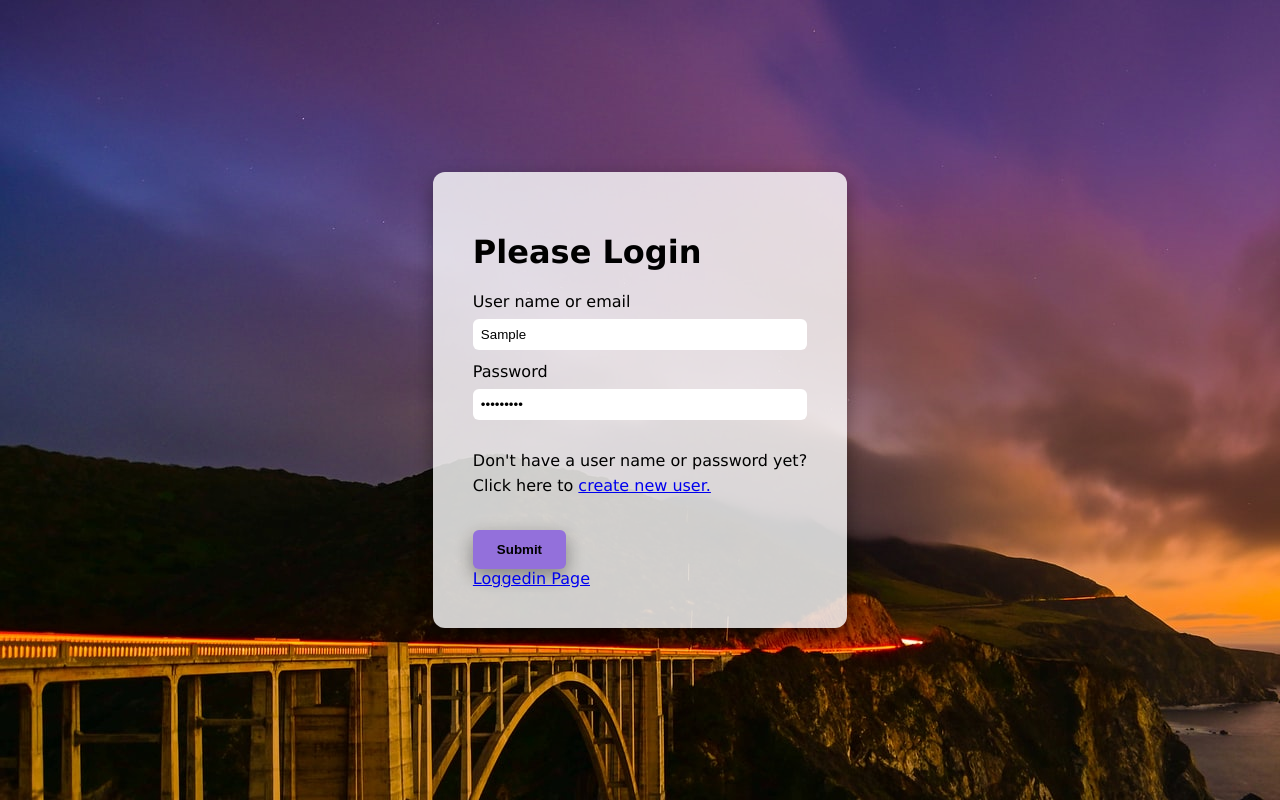
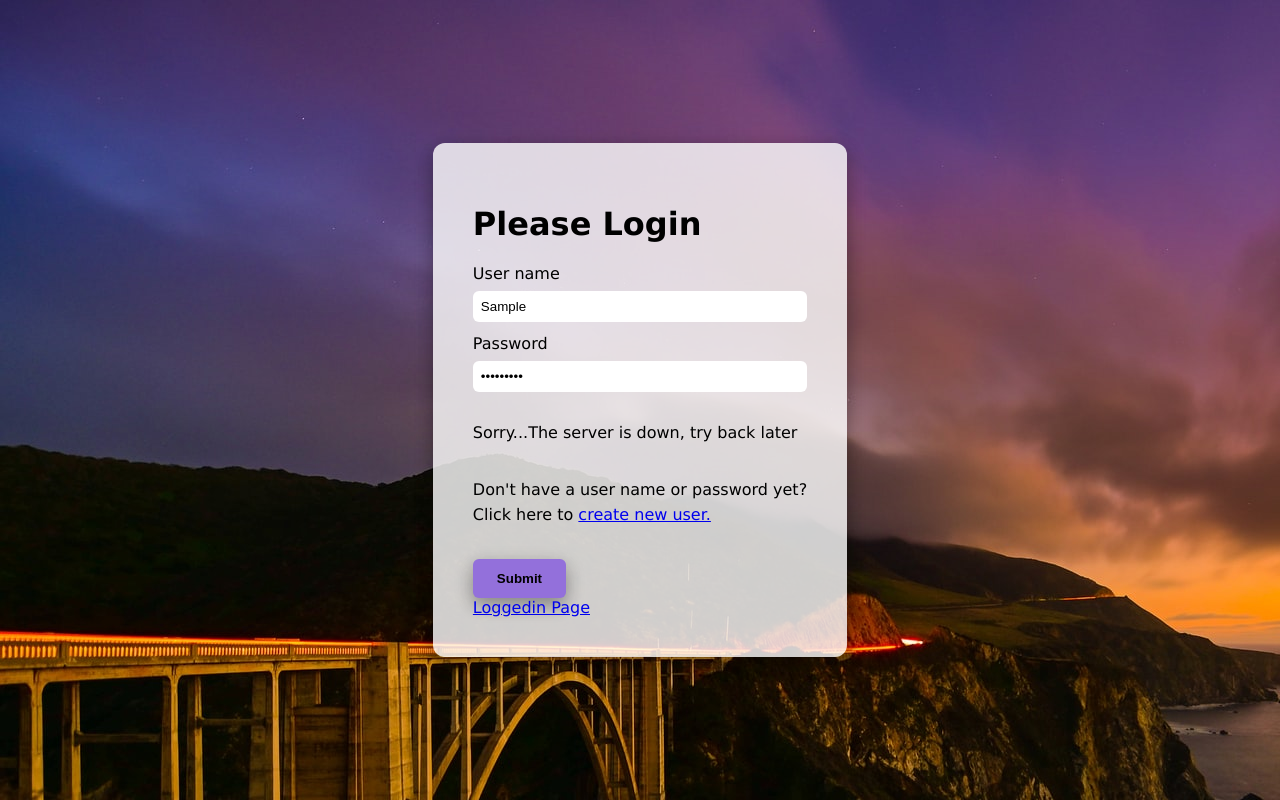
Before and after one commit to nickcarls0n/userlogin, a React (Create React App) app: page / in a window 1280 px wide. Both pictures are taken after typing "Sample", "Sample123" into the empty fields and a click on the button "Submit". Built offline with nearby package versions, Linux system fonts and the light colour scheme; no server answers; what aws-amplify would draw is missing.

Commit message:
login is working!

```diff
--- a/src/App.tsx
+++ b/src/App.tsx
@@ -1,20 +1,25 @@
-import React from 'react';
-import './App.css';
-import LoginPage from './pages';
+import React from "react";
+import "./App.css";
+import LoginPage from "./pages";
 import { BrowserRouter as Router, Routes, Route } from "react-router-dom";
-import LoggedinPage from './pages/LoggedinPage';
-import CreateNewUser from './pages/CreateNewUser';
-import ErrorPage from './pages/ErrorPage';
+import LoggedinPage from "./pages/LoggedinPage";
+import CreateNewUser from "./pages/CreateNewUser";
+import { getToken } from "./service/AuthServices";
 
 function App() {
   return (
     <Router>
-    <Routes>
-      <Route path="/" element={<LoginPage />} />
-      <Route path="/loggedinpage" element={<LoggedinPage />} />
-      <Route path="/createnewuser" element={<CreateNewUser />} />
-      <Route path="/errorpage" element={<ErrorPage />} />
-    </Routes>
+      <Routes>
+        <Route
+          path="/"
+          element={!getToken() ? <LoginPage /> : <LoggedinPage />}
+        />
+        <Route
+          path="/loggedinpage"
+          element={getToken() ? <LoginPage /> : <LoggedinPage />}
+        />
+        <Route path="/createnewuser" element={<CreateNewUser />} />
+      </Routes>
     </Router>
   );
 }
--- a/src/components/components.tsx
+++ b/src/components/components.tsx
@@ -21,11 +21,17 @@ const Wrapper = styled.div`
 interface InputProps {
   type: string;
   value?: string;
-  onChange?: (e: React.ChangeEvent<HTMLTextAreaElement>) => void;
+  onChange?: (e: any) => void;
 }
 
 export const Input = (props: InputProps) => {
-  return <StyledInput type={props.type} value={props.value} />;
+  return (
+    <StyledInput
+      type={props.type}
+      value={props.value}
+      onChange={props.onChange}
+    />
+  );
 };
 
 const StyledInput = styled.input`
@@ -43,10 +49,15 @@ const StyledInput = styled.input`
 interface ButtonProps {
   buttonText: string;
   type?: "button" | "reset" | "submit";
+  onClick?: (e: any) => void;
 }
 
 export const Button = (props: ButtonProps) => {
-  return <StyledButton type={props.type}>{props.buttonText}</StyledButton>;
+  return (
+    <StyledButton type={props.type} onClick={props.onClick}>
+      {props.buttonText}
+    </StyledButton>
+  );
 };
 
 const StyledButton = styled.button`
--- a/src/pages/CreateNewUser.tsx
+++ b/src/pages/CreateNewUser.tsx
@@ -29,9 +29,20 @@ const CreateNewUser = () => {
       name: name,
       password: password,
     };
-    axios.post(loginApi, requestBody, requestConfig).then((response) => {
-      setMessage("Success! Your username and pass word have been created");
-    });
+    axios
+      .post(loginApi, requestBody, requestConfig)
+      .then((response) => {
+        setMessage("Success! Your username and pass word have been created");
+      })
+      .catch((error) => {
+        if (error.response.status === 401) {
+          setMessage(error.response.data.message);
+        } else {
+          setMessage(
+            "Sorry... The backend server is unavailable, please try again later"
+          );
+        }
+      });
   };
 
   return (
--- a/src/pages/ErrorPage.tsx
+++ /dev/null
@@ -1,13 +0,0 @@
-import React from 'react';
-
-const ErrorPage = () => {
-    return(
-        <>
-        <div>
-            <p>Something has gone wrong!</p>
-        </div>
-        </>
-    )
-}
-
-export default ErrorPage;
--- a/src/pages/LoggedinPage.tsx
+++ b/src/pages/LoggedinPage.tsx
@@ -2,8 +2,11 @@ import React, { useEffect, useState } from "react";
 import Amplify, { API, graphqlOperation } from "aws-amplify";
 import { createTodo } from "../graphql/mutations";
 import { listTodos } from "../graphql/queries";
+import { Input, Button, OpaqueContainer } from "../components/components";
+import { useNavigate } from "react-router-dom";
+import awsExports from "../aws-exports";
+import { resetUserSession } from "../service/AuthServices";
 
-import awsExports from "../aws-exports";
 Amplify.configure(awsExports);
 
 const initialState = { name: "", description: "" };
@@ -42,6 +45,13 @@ const LoggedinPage = () => {
       console.log("error creating todo:", err);
     }
   }
+
+  let navigate = useNavigate();
+
+  const logoutHandler = () => {
+    resetUserSession();
+    navigate("/");
+  };
   return (
     <>
       <div>
@@ -64,6 +74,7 @@ const LoggedinPage = () => {
             <p>{todo.description}</p>
           </div>
         ))}
+        <Button buttonText="Logout" onClick={logoutHandler} />
       </div>
     </>
   );
--- a/src/pages/index.tsx
+++ b/src/pages/index.tsx
@@ -1,23 +1,72 @@
-import React from "react";
-import { Link } from "react-router-dom";
+import React, { useState } from "react";
+import { Link, useNavigate } from "react-router-dom";
 import { Input, Button, OpaqueContainer } from "../components/components";
 import styled from "styled-components";
+import axios from "axios";
+import { setUserSession } from "../service/AuthServices";
 
 const LoginPage = () => {
+  const navigate = useNavigate();
+  const loginApi =
+    "https://rec3n6s0tj.execute-api.us-east-1.amazonaws.com/prod/login";
+  const [username, setUsername] = useState("");
+  const [password, setPassword] = useState("");
+  const [errorMessage, setErrorMessage] = useState("");
+
+  const submitHandler = (e: any) => {
+    e.preventDefault();
+    if (username.trim() === "" || password.trim() === "") {
+      setErrorMessage("Both username and password are required");
+      return;
+    }
+    setErrorMessage("");
+    const requestConfig = {
+      headers: {
+        "x-api-key": "2WkSBQzb49SNARTB1KsbaDRutcvk8At6OpPnMa0b",
+      },
+    };
+    const requestBody = {
+      username: username,
+      password: password,
+    };
+    axios
+      .post(loginApi, requestBody, requestConfig)
+      .then((response) => {
+        setUserSession(response.data.user, response.data.token);
+        navigate("/loggedinpage");
+      })
+      .catch((error) => {
+        if (error.response.status === 401 || error.response.status === 403) {
+          setErrorMessage(error.response.data.message);
+        } else {
+          setErrorMessage("Sorry...The server is down, try back later");
+        }
+      });
+  };
   return (
     <LoginWrapper>
+      <form onSubmit={submitHandler}>
         <OpaqueContainer>
           <h1>Please Login</h1>
-        <label>User name or email</label>
-        <Input type="text" />
+          <label>User name</label>
+          <Input
+            type="text"
+            value={username}
+            onChange={(e) => setUsername(e.target.value)}
+          />
           <label>Password</label>
-        <Input type="password" />
+          <Input
+            type="password"
+            value={password}
+            onChange={(e) => setPassword(e.target.value)}
+          />
+          {errorMessage && <p>{errorMessage}</p>}
           <p>
             Don't have a user name or password yet?
             <br />
             Click here to <Link to="/createnewuser">create new user.</Link>
           </p>
-        <Button buttonText="Submit" />
+          <Button type="submit" buttonText="Submit" />
 
           <Link to="/loggedinpage">Loggedin Page</Link>
 
@@ -25,6 +74,7 @@ const LoginPage = () => {
         <Link to="/createnewuser">Create new user</Link>
         <Link to="/errorpage">Error page</Link> */}
         </OpaqueContainer>
+      </form>
     </LoginWrapper>
   );
 };
--- /dev/null
+++ b/src/service/AuthServices.js
@@ -0,0 +1,24 @@
+module.exports = {
+  getUser: function () {
+    const user = sessionStorage.getItem("user");
+    if (user === "undefined" || !user) {
+      return null;
+    } else {
+      return JSON.parse(user);
+    }
+  },
+
+  getToken: function () {
+    return sessionStorage.getItem("token");
+  },
+
+  setUserSession: function (user, token) {
+    sessionStorage.setItem("user", JSON.stringify(user));
+    sessionStorage.setItem("token", token);
+  },
+
+  resetUserSession: function () {
+    sessionStorage.removeItem("user");
+    sessionStorage.removeItem("token");
+  },
+};
```
Lines whose indentation alone changed are shown as unchanged.
